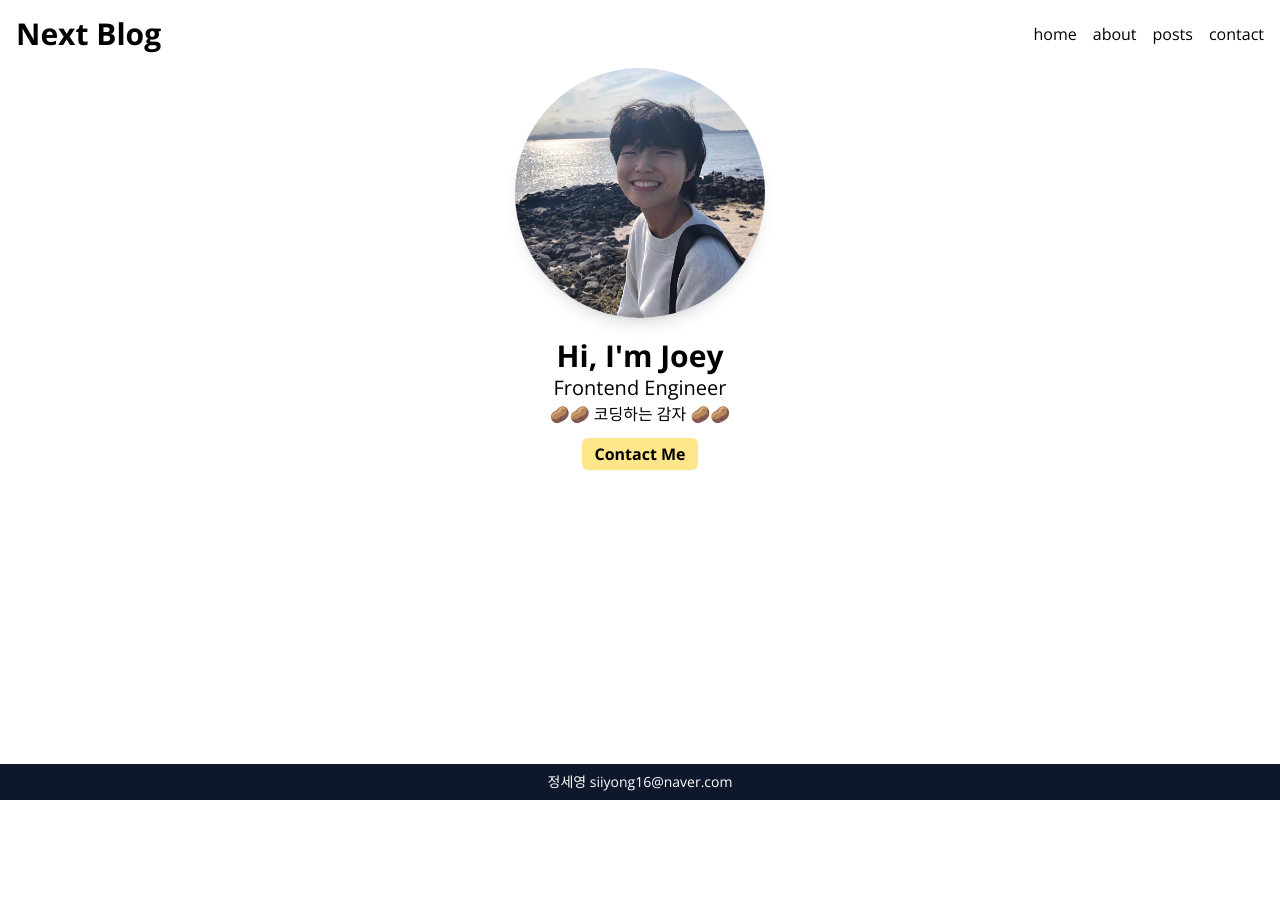
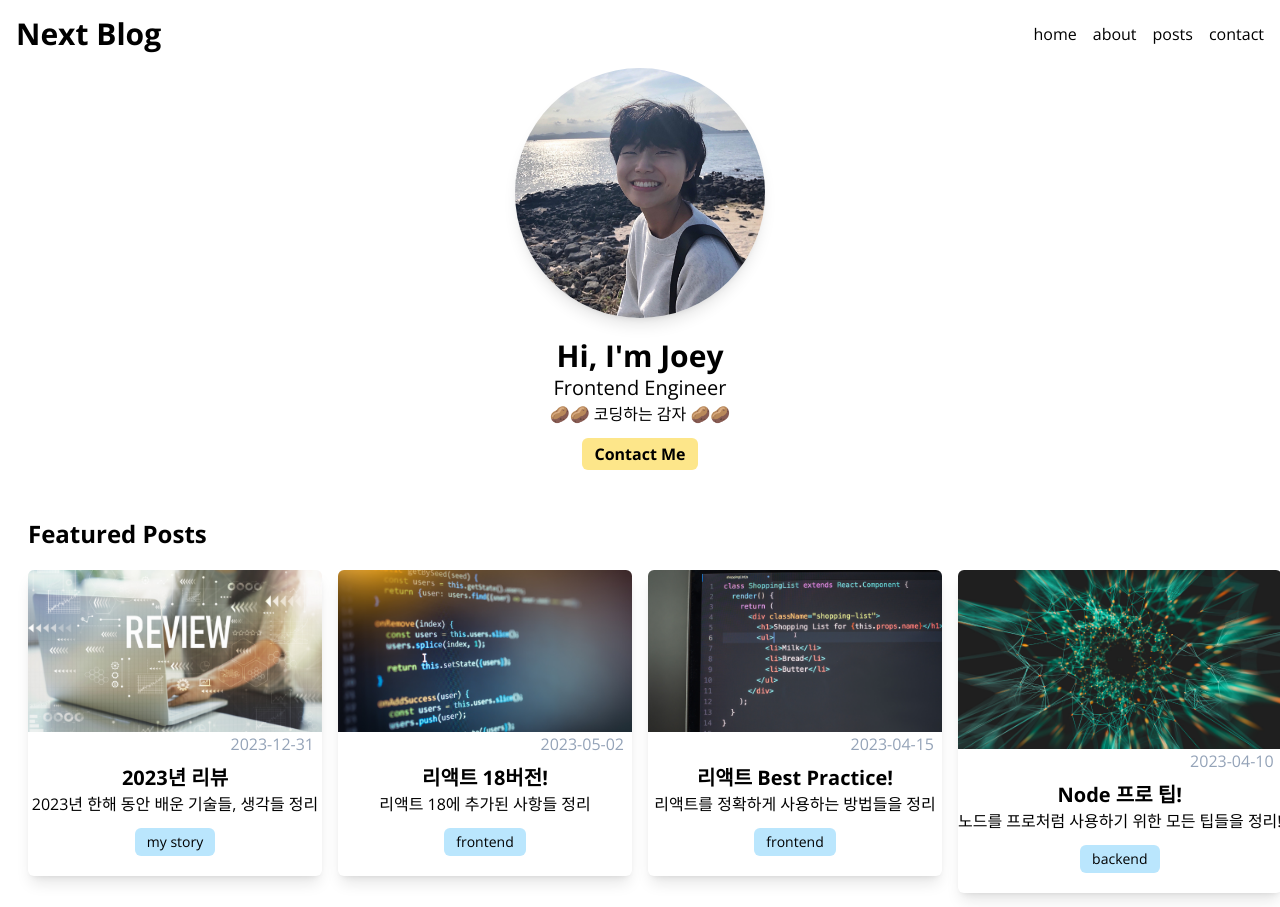
Before and after one commit to seyoung97/blog-nextjs, a Next.js app: page / in a window 1280 px wide. Shown: the top 907 px of the page. Before the commit the page ends 800 px from the top, so only its background shows below. Built offline with nearby package versions, Linux system fonts and the light colour scheme.

Commit message:
🔧Feat: featured 된 posts list

```diff
--- a/src/app/page.tsx
+++ b/src/app/page.tsx
@@ -1,9 +1,13 @@
+import FeaturedPosts from "@/components/FeaturedPosts";
 import Hero from "@/components/Hero";
+import PostsCard from "@/components/PostCard";
 
-export default function HomePage() {
+export default async function HomePage() {
   return (
     <section>
       <Hero />
+      {/* @ts-expect-error Server Component */}
+      <FeaturedPosts />
     </section>
   );
 }
--- /dev/null
+++ b/src/components/FeaturedPosts.tsx
@@ -0,0 +1,13 @@
+import { getFeaturedPosts } from "@/service/posts";
+import PostsCard from "./PostCard";
+import PostsGrid from "./PostsGrid";
+
+export default async function FeaturedPosts() {
+  const posts = await getFeaturedPosts();
+  return (
+    <section className="p-7">
+      <h2 className="text-2xl font-bold my-5">Featured Posts</h2>
+      <PostsGrid posts={posts} />
+    </section>
+  );
+}
--- /dev/null
+++ b/src/components/PostCard.tsx
@@ -0,0 +1,33 @@
+import { Post } from "@/service/posts";
+import Image from "next/image";
+import Link from "next/link";
+
+type Props = { post: Post };
+
+export default function PostCard({
+  post: { title, description, date, category, path },
+}: Props) {
+  return (
+    <Link href={`/posts/${path}`}>
+      <article className="w-fit pb-5 rounded-md overflow-hidden shadow-lg">
+        <Image
+          src={`/image/posts/${path}.png`}
+          alt={title}
+          width={300}
+          height={200}
+          className="w-full"
+        />
+        <div className=" flex flex-col justify-center items-center">
+          <time className=" self-end mb-2 mr-2 text-slate-400">
+            {date.toString()}
+          </time>
+          <h1 className=" font-bold text-xl">{title}</h1>
+          <p className="mb-3 w-full truncate text-center">{description}</p>
+          <span className="bg-sky-200	px-3 py-1 rounded-md text-sm">
+            {category}
+          </span>
+        </div>
+      </article>
+    </Link>
+  );
+}
--- /dev/null
+++ b/src/components/PostsGrid.tsx
@@ -0,0 +1,16 @@
+import { Post } from "@/service/posts";
+import PostCard from "./PostCard";
+
+export default function PostsGrid({ posts }: { posts: Post[] }) {
+  return (
+    <ul className="grid gap-4 grid-cols-1 sm:grid-cols-2 md:grid-cols-3 lg:grid-cols-4">
+      {posts.map((el) => {
+        return (
+          <li key={el.title}>
+            <PostCard post={el} />
+          </li>
+        );
+      })}
+    </ul>
+  );
+}
--- /dev/null
+++ b/src/service/posts.ts
@@ -0,0 +1,37 @@
+import path from "path";
+import { promises as fs } from "fs";
+import { readFile } from "fs/promises";
+
+export type Post = {
+  title: string;
+  description: string;
+  date: Date;
+  category: string;
+  path: string;
+  featured: boolean;
+};
+
+export async function getAllPosts(): Promise<Post[]> {
+  const filePath = path.join(process.cwd(), "data", "posts.json");
+  // process.cwd()는 process가 현재 동작하고 있는 현재 경로를 받아오는 것을 의미
+  return (
+    readFile(filePath, "utf-8")
+      // readFile은 promise에 있는걸로 가져와야함
+      // 그래야 프로미스를 반환하는 readFile을 사용할 수 있음
+      .then<Post[]>(JSON.parse)
+      // .then(data => JSON.parse(data))의 축약버전임
+      // 전달하는 것과 인자가 같을 때 생략 가능
+      // <Post[]>라고 타입을 지정해줘야 아래 sort(a, d) 에서 a, d에 대한 타입 에러가 안남
+      .then((posts) => posts.sort((a, d) => (a.date > d.date ? -1 : 1)))
+  );
+  // 최신순으로 정렬
+}
+
+export async function getFeaturedPosts(): Promise<Post[]> {
+  const posts = await getAllPosts();
+  return posts.filter((post) => post.featured);
+}
+export async function getPost(title: string): Promise<Post | undefined> {
+  const posts = await getAllPosts();
+  return posts.find((item) => item.title === title);
+}
```
